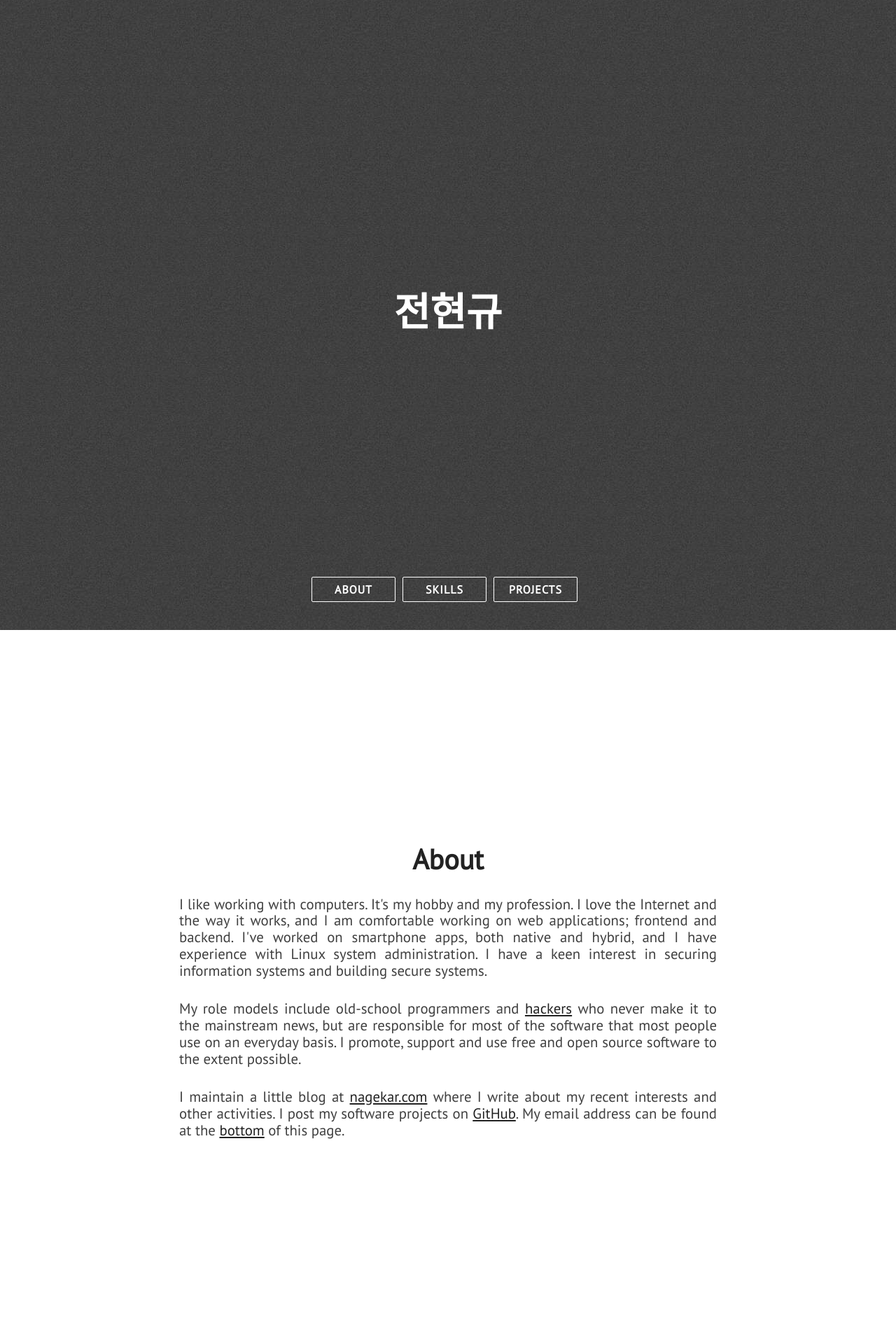
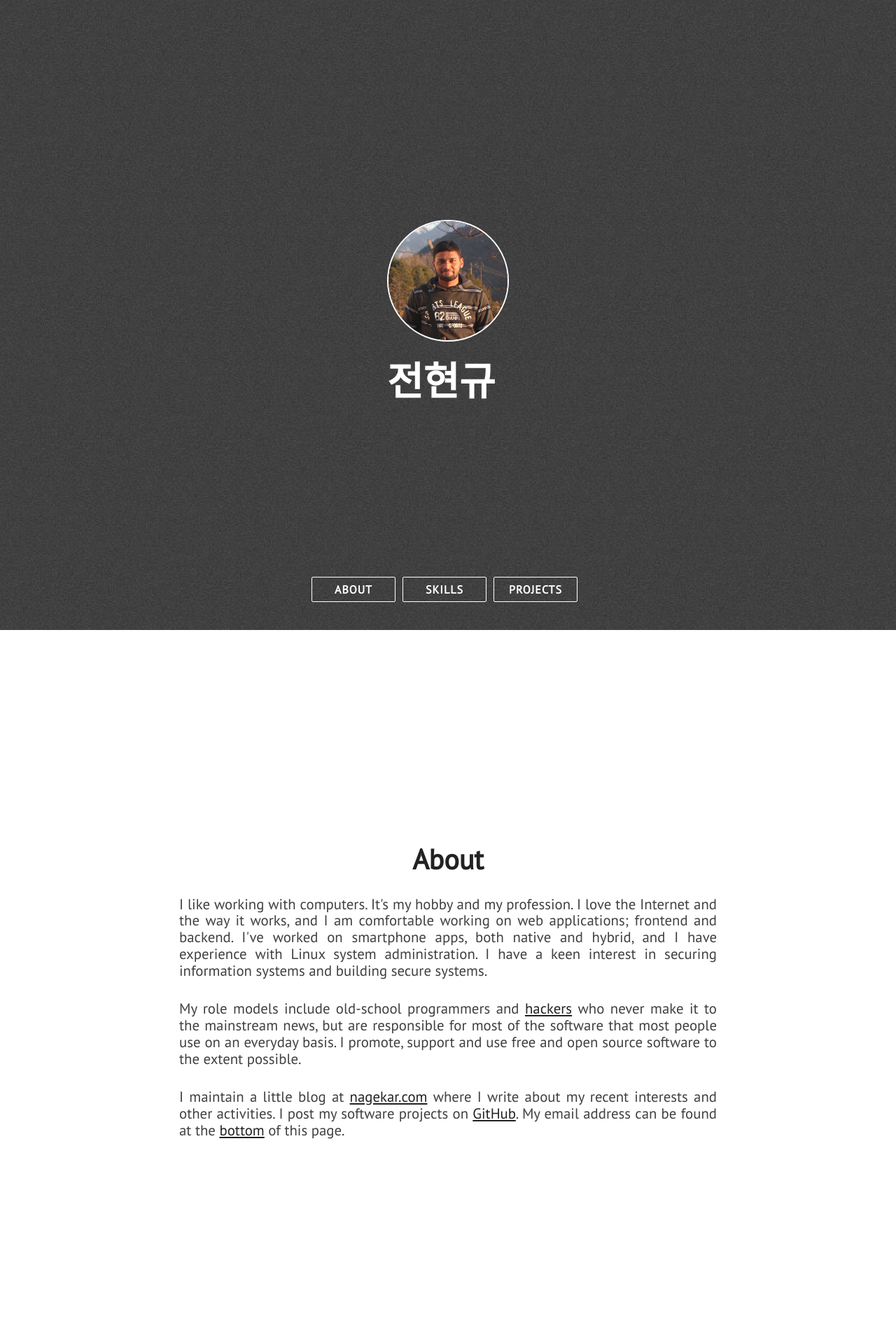
Before and after one commit to JunkRoad/JunkRoad.github.io, a Jekyll site: the page built from index.html, in a window 1280 px wide. Shown: the top 1920 px of the page at 70% size. Built offline with Jekyll 4.4.1, drawn with Linux system fonts in a browser that asks for light colours; nearby versions of some CDN libraries.

Commit message:
Update nav.html

```diff
--- a/_includes/nav.html
+++ b/_includes/nav.html
@@ -1,9 +1,9 @@
 
 <section class="head" id="nav">
     <div class="head-inner-wrap">
-        <!-- <div class="profile-pic-div animated">
+        <div class="profile-pic-div animated">
             <a href="#about" class="profile-pic-link"><img src="{{ site.profile_picture }}" class="profile-pic"/></a>
-        </div> -->
+        </div>
         <div class="head-name head-title animated" id="head-name">{{ site.title }}</div>
         <div class="head-punchline animated">{{ site.description }}</div>
         <div class="head-menu-wrap">
```
